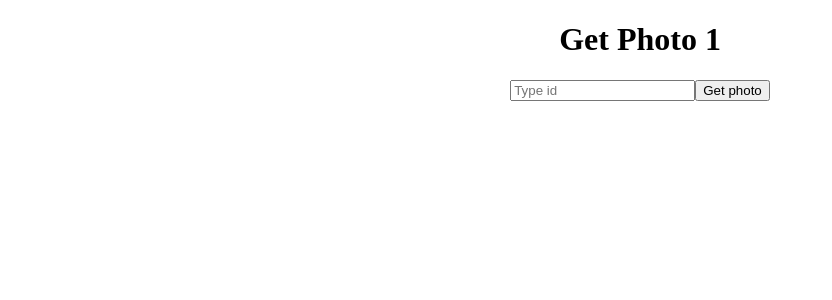
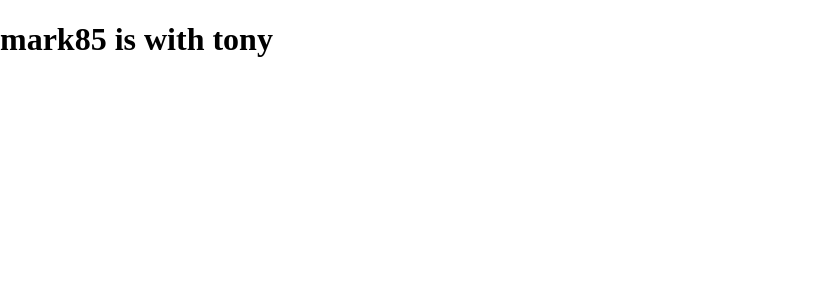
Before and after one commit to anupbidwai/react-redux-course, a React (Create React App) app: page / in a window 1280 px wide. Shown: the top 300 px of the page, without its empty margins (0-832 px from the left). Built offline with nearby package versions, Linux system fonts and the light colour scheme.

Commit message:
added HOC

```diff
--- a/src/App.js
+++ b/src/App.js
@@ -6,17 +6,24 @@ import DeletingPhoto from "./axios/deleting";
 
 import Todo from './components/Todo/withStore';
 import ReduxApp from './components/ReduxApp';
+
 import "./style.css";
+import UserRegistration from './form/UserRegistration';
+import Practice from './components/Practice';
+import TonyStark from './hoc/TonyStark';
 
 function App() {
   return <>
     {/* <ListingPhotos /> */}
-    <GetPhoto />
+    {/* <GetPhoto /> */}
     {/* <PostingPhoto /> */}
     {/* <PatchingThumbnail /> */}
     {/* <DeletingPhoto /> */}
     {/* <Todo /> */}
     {/* <ReduxApp /> */}
+    {/* <UserRegistration /> */}
+    {/* <Practice /> */}
+    <TonyStark name="tony" />
   </>
 }
 
--- /dev/null
+++ b/src/components/Practice.js
@@ -0,0 +1,32 @@
+import { useEffect, useState } from "react";
+
+const Practice = () => {
+    const [count, setCount] = useState(0);
+
+    const msgs = ['GM', 'GN'];
+
+    useEffect(() => {
+
+        let intervalCnt = setInterval(() => {
+            setCount(prevCount => prevCount + 1);
+        }, 1000);
+
+        return () => clearInterval(intervalCnt);
+
+    }, []);
+
+    const greetMe = msg => console.log(msg);
+
+
+    return (
+        <>
+            {
+                msgs.map(item => (
+                    <button key={item} onClick={() => greetMe(item)}>click me</button>
+                ))
+
+            }
+        </>
+    )
+}
+export default Practice;
--- /dev/null
+++ b/src/hoc/TonyStark.js
@@ -0,0 +1,8 @@
+import IronManSuitHOC from './index';
+const TonyStark = ({ suit, name }) => {
+    return (
+        <h1>{suit.version} is with {name}</h1>
+    )
+};
+
+export default IronManSuitHOC(TonyStark);
--- /dev/null
+++ b/src/hoc/index.js
@@ -0,0 +1,7 @@
+const IronManSuitHOC = (Component) => {
+    const obj = {
+        'version': 'mark85'
+    }
+    return (props) => <Component suit={obj} {...props} />
+};
+export default IronManSuitHOC;
```
Also changed, not shown: package.json (line endings or trailing spaces), src/hooks/UseTransition.js (added), src/interview.txt (added), 1 other file (tests, documents, lock files or other folders).
